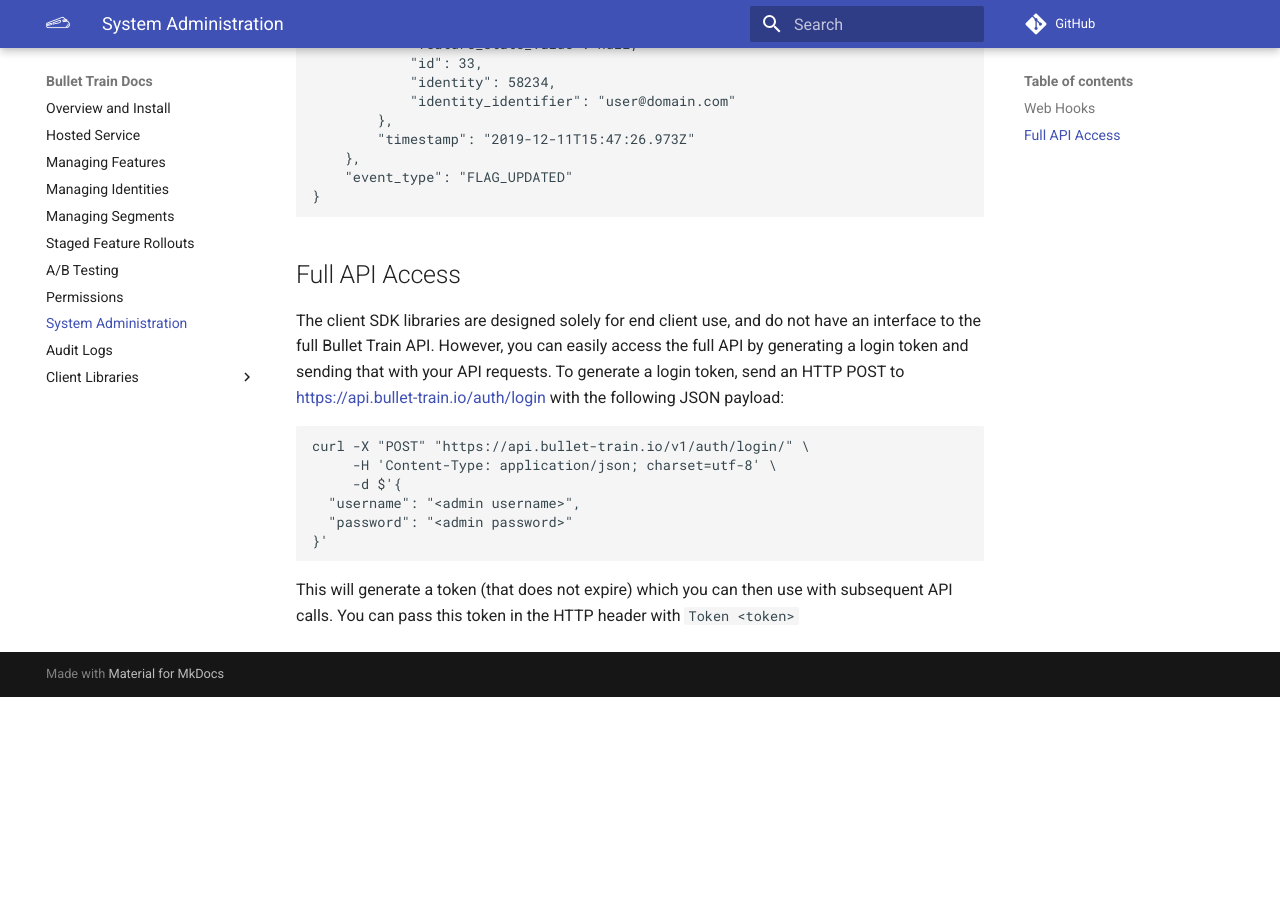
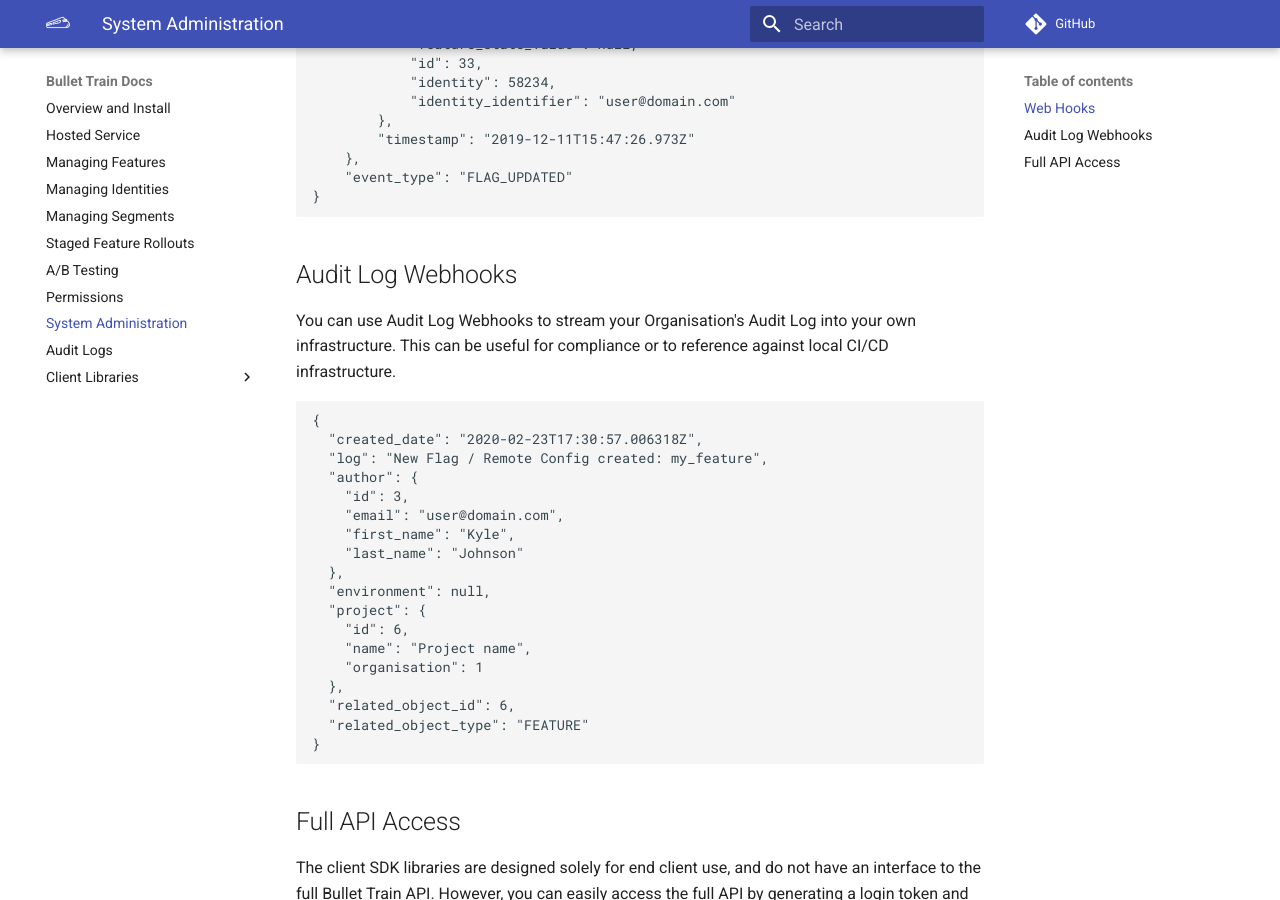
Before and after one commit to Flagsmith/flagsmith-docs, an MkDocs documentation site: the page built from docs/system-administration.md, in a window 1280 px wide and 900 px high, scrolled down 2006 px. Built offline with MkDocs 1.6.1 and Material for MkDocs 9.7.7, drawn with Linux system fonts in a browser that asks for light colours; comment, search, counter and statistics services are not loaded; before the commit the page ends 2703 px from its top, so only the background shows below that.

Commit message:
Added Audit Log Webhook Info

````diff
--- a/docs/system-administration.md
+++ b/docs/system-administration.md
@@ -49,6 +49,31 @@ Each event generates an HTTP POST with the following body payload to each of the
 }
 ```
 
+## Audit Log Webhooks
+
+You can use Audit Log Webhooks to stream your Organisation's Audit Log into your own infrastructure. This can be useful for compliance or to reference against local CI/CD infrastructure.
+
+```json
+{
+  "created_date": "2020-02-23T17:30:57.006318Z",
+  "log": "New Flag / Remote Config created: my_feature",
+  "author": {
+    "id": 3,
+    "email": "user@domain.com",
+    "first_name": "Kyle",
+    "last_name": "Johnson"
+  },
+  "environment": null,
+  "project": {
+    "id": 6,
+    "name": "Project name",
+    "organisation": 1
+  },
+  "related_object_id": 6,
+  "related_object_type": "FEATURE"
+}
+```
+
 ## Full API Access
 
 The client SDK libraries are designed solely for end client use, and do not have an interface to the full Bullet Train API. However, you can easily access the full API by generating a login token and sending that with your API requests. To generate a login token, send an HTTP POST to [https://api.bullet-train.io/auth/login](https://api.bullet-train.io/auth/login) with the following JSON payload:
````
